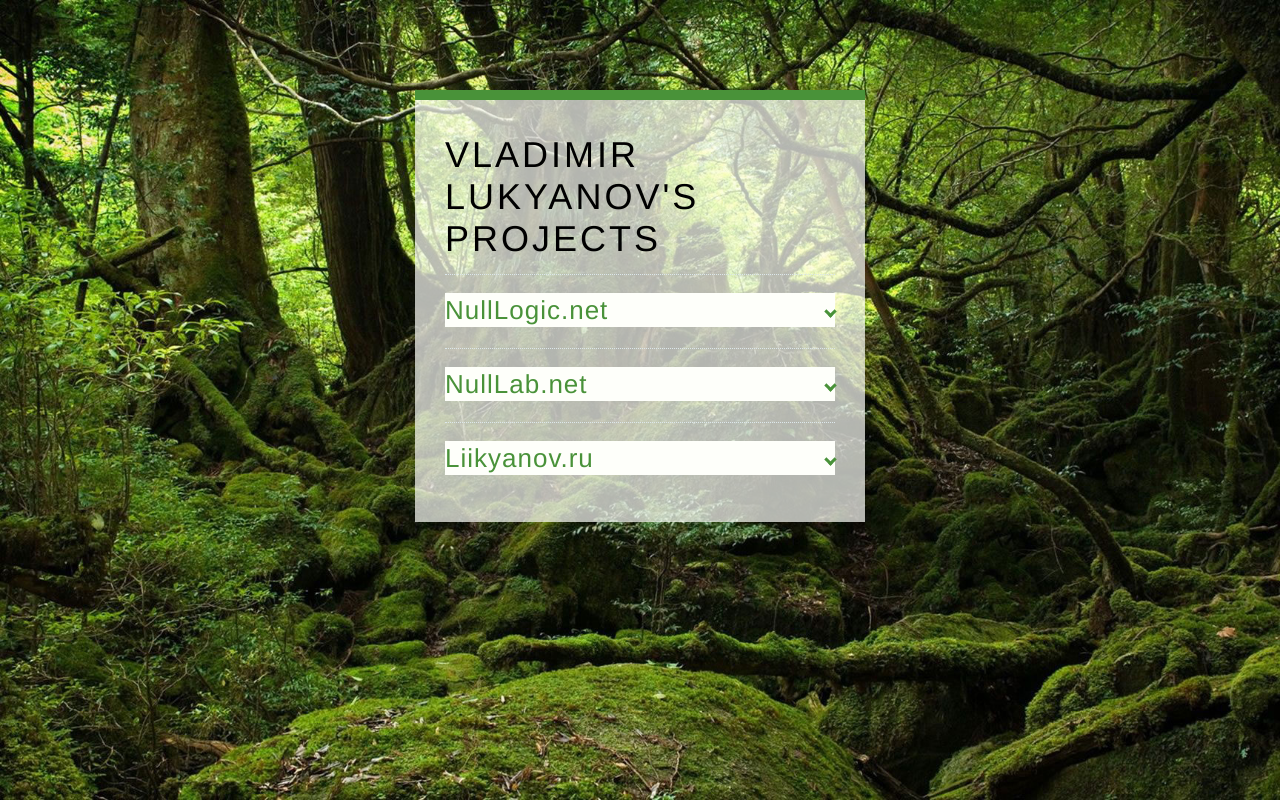
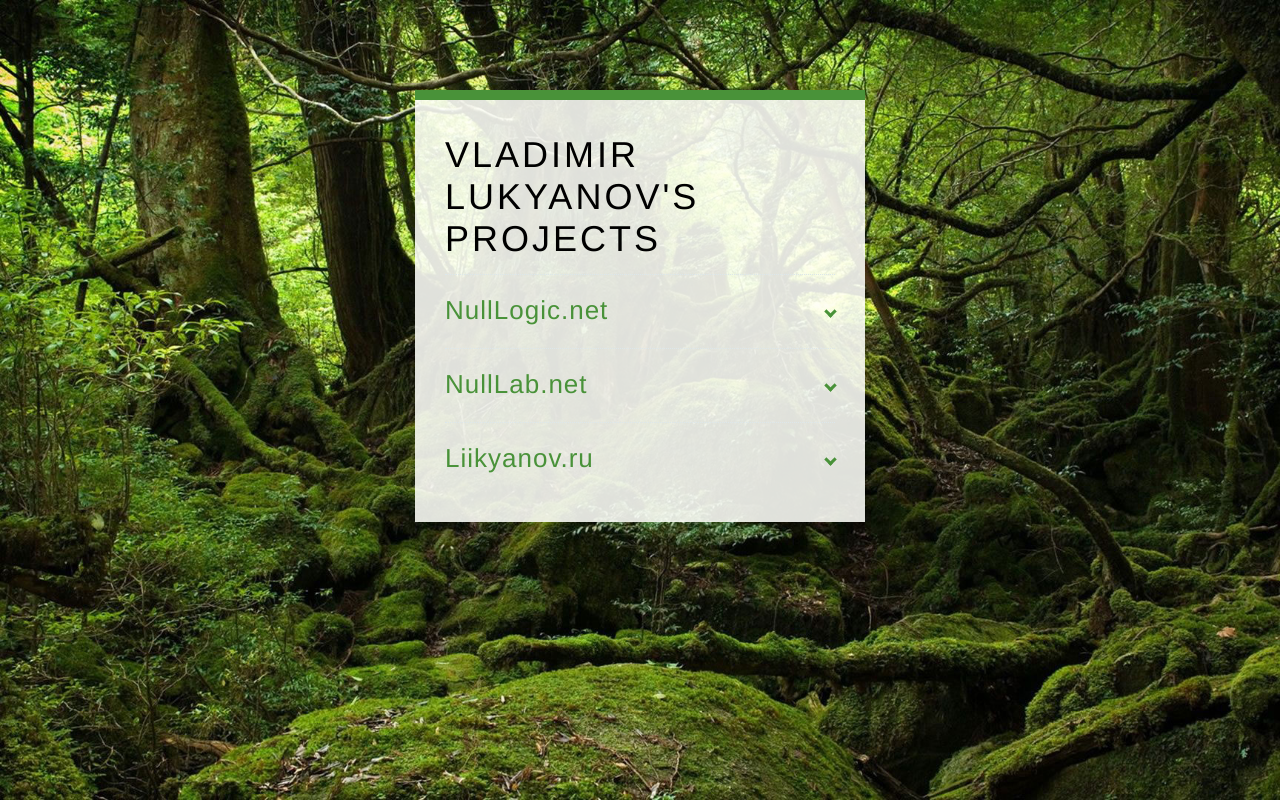
Before and after one commit to vladimirlukyanov/vladimirlukyanov.github.io, a plain HTML site: page index.html in a window 1280 px wide. Drawn offline with nearby package versions, Linux system fonts and the light colour scheme; a web font is replaced by a local one.

Commit message:
v0.0.611

```diff
--- a/assets/css/custom.css
+++ b/assets/css/custom.css
@@ -37,7 +37,7 @@ body {
     margin: 90px 0;
     transform: translate(-50%, 0);
     box-shadow: 0 10px 0 0 #499239 inset;
-    background-color: rgba(254, 255, 250, 0.7);
+    background-color: rgba(254, 255, 250, 0.88);
     max-width: 450px;
     padding: 30px;
 }
@@ -69,7 +69,6 @@ h2 {
     font-weight: 300;
     letter-spacing: 1px;
     display: block;
-    background-color: #fefffa;
     margin: 0;
     cursor: pointer;
     color: #499239;
```
